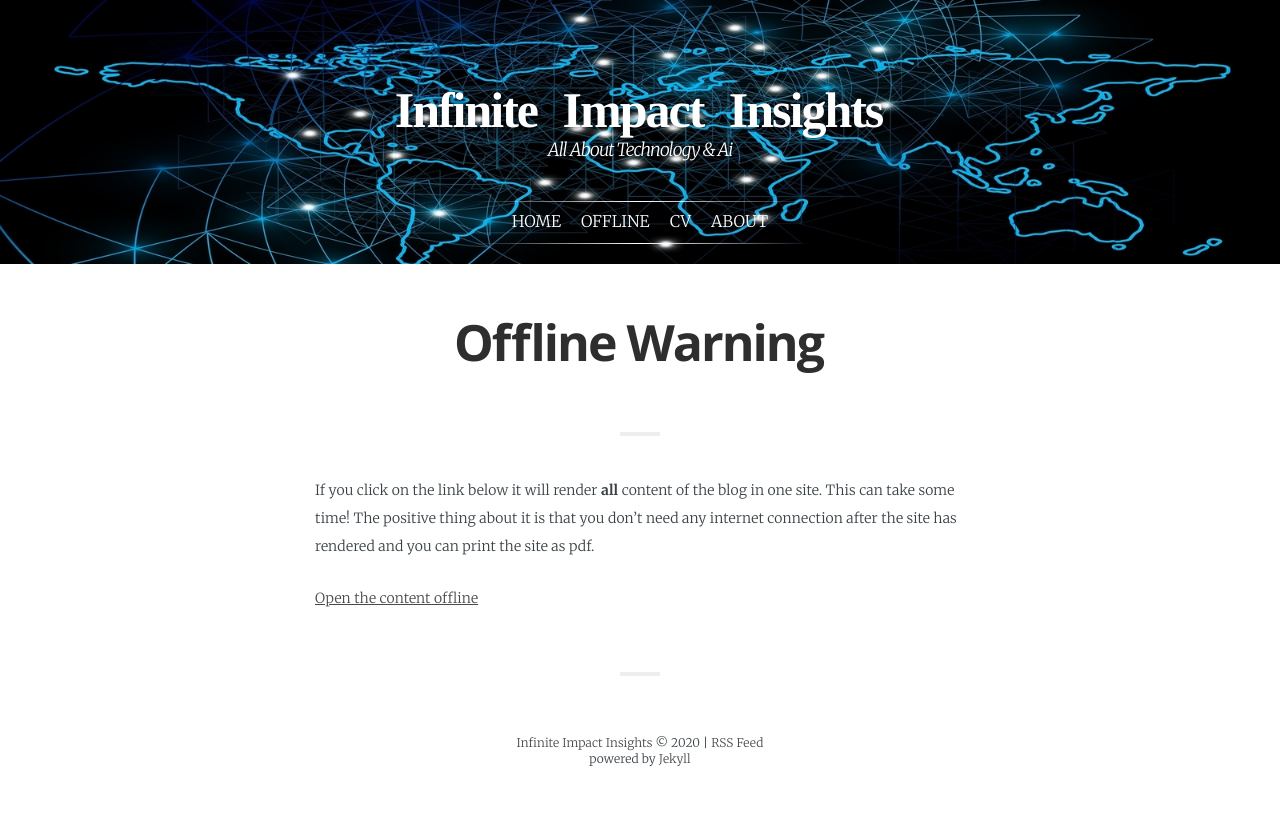
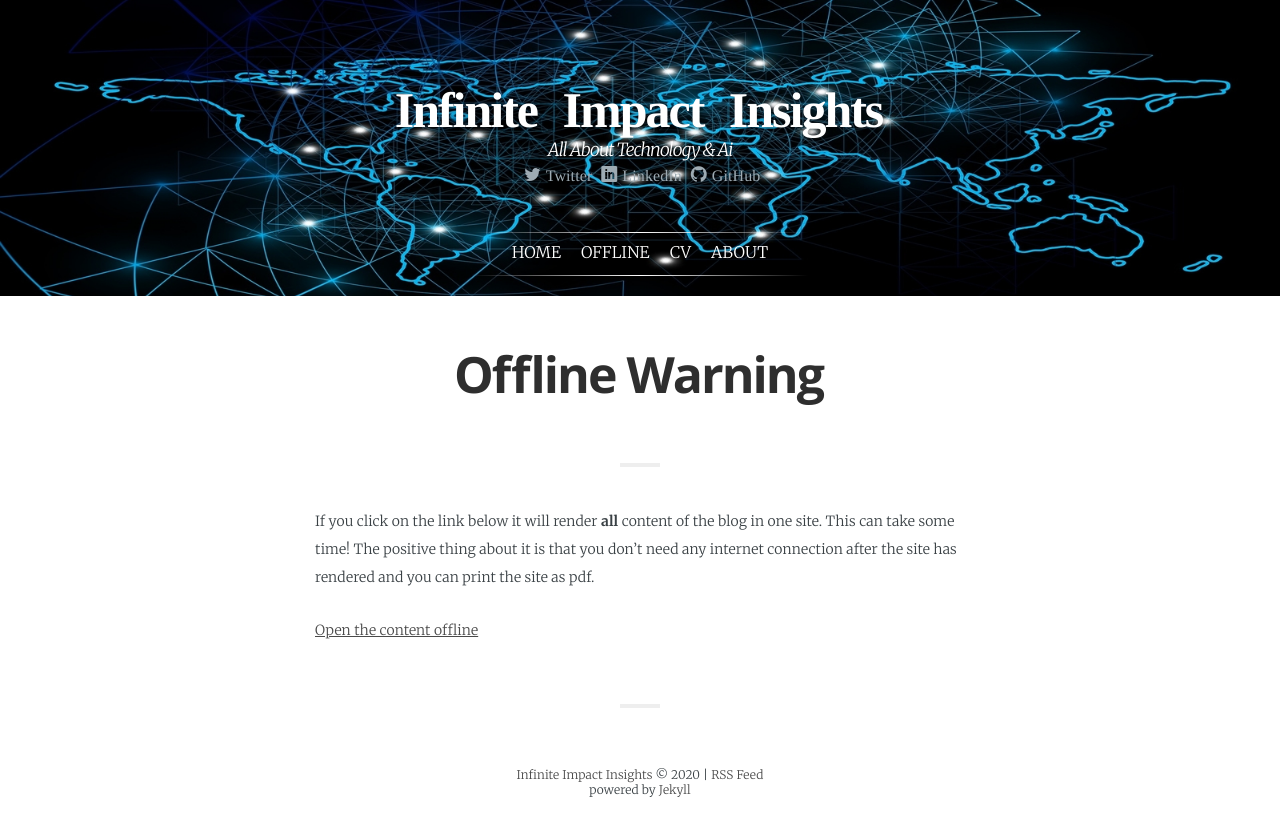
Before and after one commit to AllieUbisse/allieubisse.github.io, a Jekyll site: the page built from _pages/offline-warning.md, in a window 1280 px wide. Shown: the top 836 px of the page. Built offline with Jekyll 4.4.1, drawn with Linux system fonts in a browser that asks for light colours; some web fonts are replaced.

```diff
--- a/_includes/header.html
+++ b/_includes/header.html
@@ -4,11 +4,42 @@
 {% assign cover = site.cover %}
 {% endif %}
 
+{% if site.data.authors and site.data.authors[page.author] %}
+{% assign author = site.data.authors[page.author] %}
+{% elsif site.data.authors %}
+{% assign author = site.data.authors[0] %}
+{% endif %}
+
+
 <header class="main-header detail-page image-bg {% if cover %} has-cover" style="background-image: url({{ cover | absolute_url }})" {% else %} no-cover" {% endif %}>
 
     <h1 class="page-title"><a href="{{ "/" | absolute_url }}" title="{{ site.title }}">{{ site.title }}</a></h1>
     <h2 class="page-description">{{ site.subtitle }}</h2>
-     {% include social_short.html %}
+
+        <div class="author-meta">
+            {%  if author.email %}<a href="mailto:{{ author.email }}" itemprop="email" class="icon-mail">Mail</a>{% endif %}
+
+            {%  if author.twitter %}<a href="https://twitter.com/{{ author.twitter }}" itemprop="sameAs" class="icon-twitter">Twitter</a> {% endif %}
+            {%  if author.linkedin %}<a href="https://www.linkedin.com/in/{{ author.linkedin }}" itemprop="sameAs" class="icon-linkedin">LinkedIn</a> {% endif %}
+            {%  if author.xing %}<a href="https://www.xing.com/profile/{{ author.xing }}" itemprop="sameAs" class="icon-xing">Xing</a> {% endif %}
+
+            {%  if author.github %}<a href="https://github.com/{{ author.github }}" itemprop="sameAs" class="icon-github">GitHub</a> {% endif %}
+            {%  if author.stackoverflow %}<a href="http://stackoverflow.com/users/{{ author.stackoverflow }}" itemprop="sameAs" class="icon-stackoverflow">StackOverflow</a> {% endif %}
+
+            {%  if author.facebook %}<a href="https://www.facebook.com/{{ author.facebook }}" itemprop="sameAs" class="icon-facebook">Facebook</a> {% endif %}
+            {%  if author.gplus %}<a href="https://plus.google.com/+{{ author.gplus }}" itemprop="sameAs" class="icon-google-plus">Google+</a> {% endif %}
+
+            {%  if author.soundcloud %}<a href="https://soundcloud.com/{{ author.soundcloud }}" itemprop="sameAs" class="icon-soundcloud">Soundcloud</a> {% endif %}
+            {%  if author.youtube %}<a href="https://www.youtube.com/user/{{ author.youtube }}" itemprop="sameAs" class="icon-youtube">YouTube</a> {% endif %}
+            {%  if author.spotify %}<a href="https://open.spotify.com/user/{{ author.spotify }}" itemprop="sameAs" class="icon-spotify">Spotify</a> {% endif %}
+            {%  if author.twitch %}<a href="https://www.twitch.tv/{{ author.twitch }}" itemprop="sameAs" class="icon-twitch">Twitch</a> {% endif %}
+
+            {%  if author.pinterest %}<a href="https://www.pinterest.com/{{ author.pinterest }}" itemprop="sameAs" class="icon-pinterest">Pinterest</a> {% endif %}
+            {%  if author.dribble %}<a href="https://dribbble.com/{{ author.dribble }}" itemprop="sameAs" class="icon-dribbble">Dribble</a> {% endif %}
+            {%  if author.behance %}<a href="https://www.behance.net/{{ author.behance }}" itemprop="sameAs" class="icon-behance">Behance</a> {% endif %}
+            {%  if author.s500px %}<a href="https://500px.com/{{ author.s500px }}" itemprop="sameAs" class="icon-500px">500px</a> {% endif %}
+            {%  if author.reddit %}<a href="https://de.reddit.com/user/{{ author.reddit }}" itemprop="sameAs" class="icon-reddit">Reddit</a> {% endif %}
+        </div>
     <div class="nav">
             <a class="page-link" href="{{ "/" | absolute_url }}" title="Home">Home</a>
 
```
